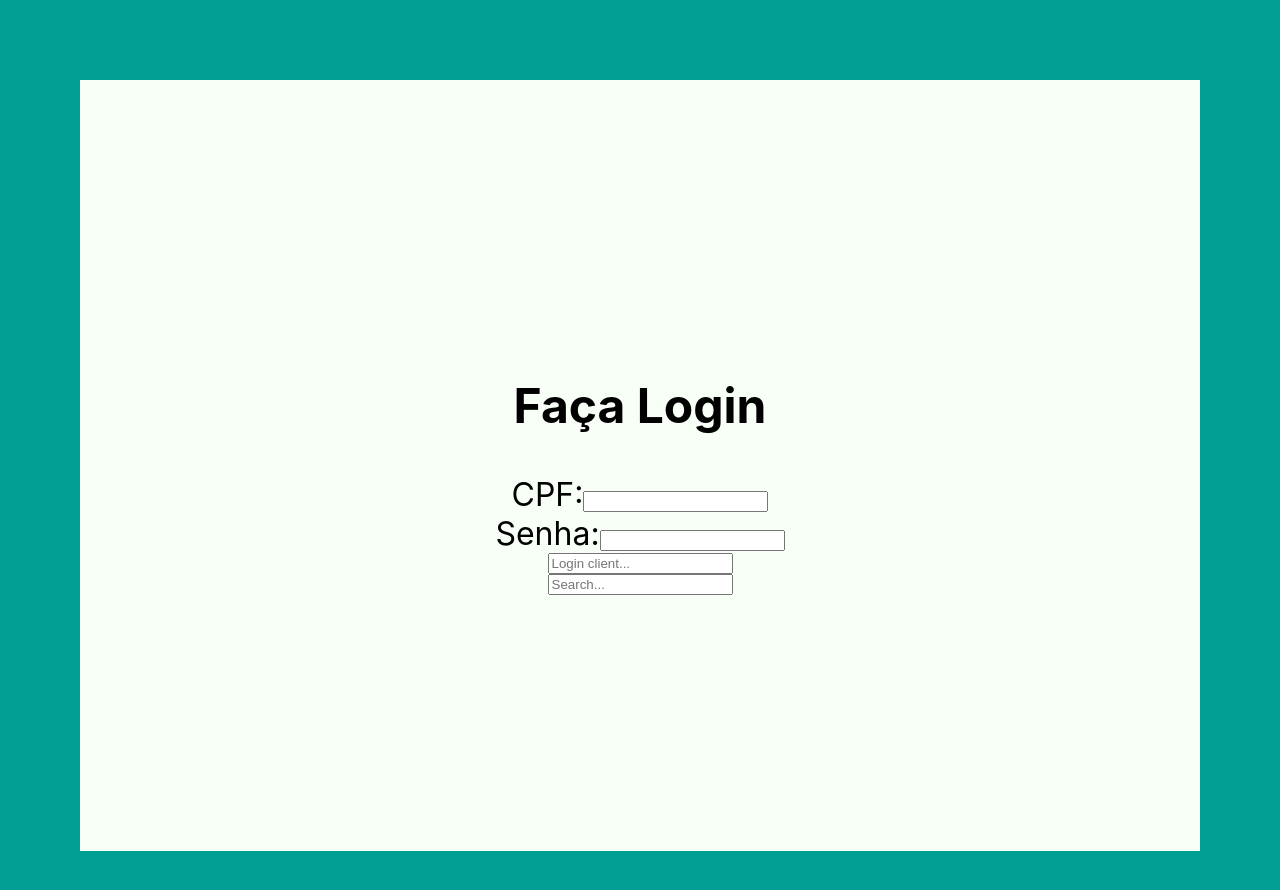
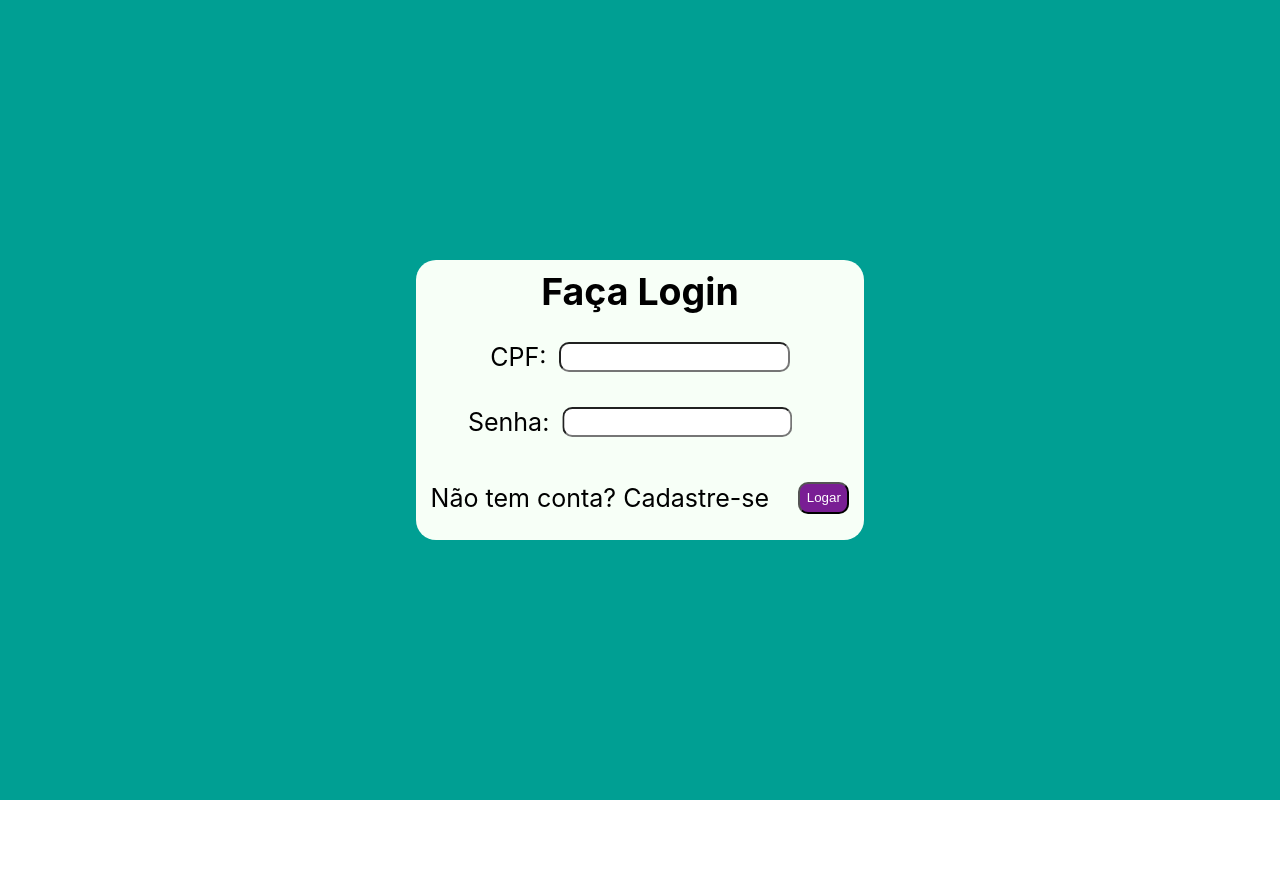
Before and after one commit to Riuregan/PermesHoudini, a Next.js app: page / in a window 1280 px wide. Shown: the top 890 px of the page. After the commit the page ends 800 px from the top, so only its background shows below. Built offline with nearby package versions, Linux system fonts and the light colour scheme.

Commit message:
add log in and sign up style

```diff
--- a/components/LoginForm.js
+++ b/components/LoginForm.js
@@ -38,21 +38,25 @@ function LoginForm() {
 
 
   return (
-    <form className={styles.Login}>
+    <form>
       <div className={styles.LoginForm}>
         <h2>Faça Login</h2>
 
         {/*ERRO */}
-        <div className={styles.FormGroup}>
+        <div className={styles.formGroup}>
           <label htmlFor="CPF">CPF:</label>
-          <input type="number" onChange={handleChange} name="CPF" id="cpf" />
+          <input className={styles.bar} type="text" onChange={handleChange} name="CPF" id="cpf" maxlength="11" />
         </div>
-        <div className="form-group">
+        <div className={styles.formGroup} >
           <label htmlFor="password">Senha:</label>
-          <input type="password" onChange={handleChange} name="SENHA" id="password" />
+          <input className={styles.bar} type="password" onChange={handleChange} name="SENHA" id="password" />
         </div>
-        <input placeholder="Login client..." onClick={handleLoginClient} />
-        <input placeholder="Search..." />
+        <div className={styles.loginDirecao} >
+          <div>
+            <p>Não tem conta? <a href='/cadastro'>Cadastre-se</a></p>
+          </div>
+          <button className={styles.loginButton} placeholder="Login client..." onClick={handleLoginClient}>Logar</button>
+        </div>
       </div>
     </form>
   )
--- a/pages/index.js
+++ b/pages/index.js
@@ -4,6 +4,7 @@ import LoginForm from '../components/LoginForm';
 import { Provider } from "react-redux";
 import { store } from "../store/store";
 import TestesClient from '../components/TestesClient'
+import styles from '../styles/Index.module.css';
 
 export default function Home() {
     //login teste, precisa linkar com o banco de dados
@@ -24,7 +25,7 @@ export default function Home() {
     }
 
     return (
-        <div className="App">
+        <div className={styles.index}>
             <Provider store={store}>
                 {(user.email != "") ? (<div className="welcome">
                     <h2>Welcome, <span>{user.name}</span></h2>
--- /dev/null
+++ b/styles/Index.module.css
@@ -0,0 +1,8 @@
+.index {
+    display: flex;
+    justify-content: center;
+    align-items: center;
+    width: 100vw;
+    height: 100vh;
+    background-color: #009F93;
+}
--- a/styles/LoginForms.module.css
+++ b/styles/LoginForms.module.css
@@ -1,16 +1,51 @@
 .LoginForm {
+    width: 35vw;
+    height: 35vh;
     display: flex;
+    border-radius: 20px;
     flex-direction: column;
     justify-content: center;
     align-items: center;
-    padding: 8em;
-    margin: 0em;
     background-color: #F7FFF7;
-    font-size: 2em;
+    font-size: 25px;
 
 }
 
-.Login {
-    padding: 5em;
-    background-color: #009F93;
+.LoginForm :nth-child(n) {
+    margin: 2.3% 0;
 }
+
+.formGroup {
+    display: flex;
+    flex-direction: row;
+    align-items: center;
+}
+
+.bar {
+    border-radius: 10px;
+    padding: 0 5px;
+    margin-left: 1vw !important;
+    align-self: center;
+    width: 18vw;
+    height: 30px;
+    font-size: 20px;
+}
+
+.LoginForm :nth-child(3) {
+    transform: translateX(-3%);
+}
+
+.loginButton {
+    background-color: #791e94;
+    color: white;
+    width: 4vw;
+    height: 4vh;
+    border-radius: 10px;
+}
+
+.loginDirecao {
+    display: flex;
+    justify-content: space-around;
+    align-items: center;
+    width: 100%;
+}
--- a/styles/globals.css
+++ b/styles/globals.css
@@ -14,3 +14,10 @@ a {
 * {
   box-sizing: border-box;
 }
+
+* {
+  margin: 0px;
+  padding: 0px;
+  box-sizing: border-box;
+  font-family: montserrat,
+}
--- a/styles/index.css
+++ /dev/null
@@ -1,6 +0,0 @@
-* {
-    margin: 0px;
-    padding: 0px;
-    box-sizing: border-box;
-    font-family: montserrat,
-}
```
Also changed, not shown: components/SignupForm.js (+17 -5 lines), pages/cadastro.js (added, +19 -0 lines), styles/SignupForm.module.css (added, +12 -0 lines), styles/cadastro.module.css (added, +8 -0 lines), 1 other file (tests, documents, lock files or other folders).
